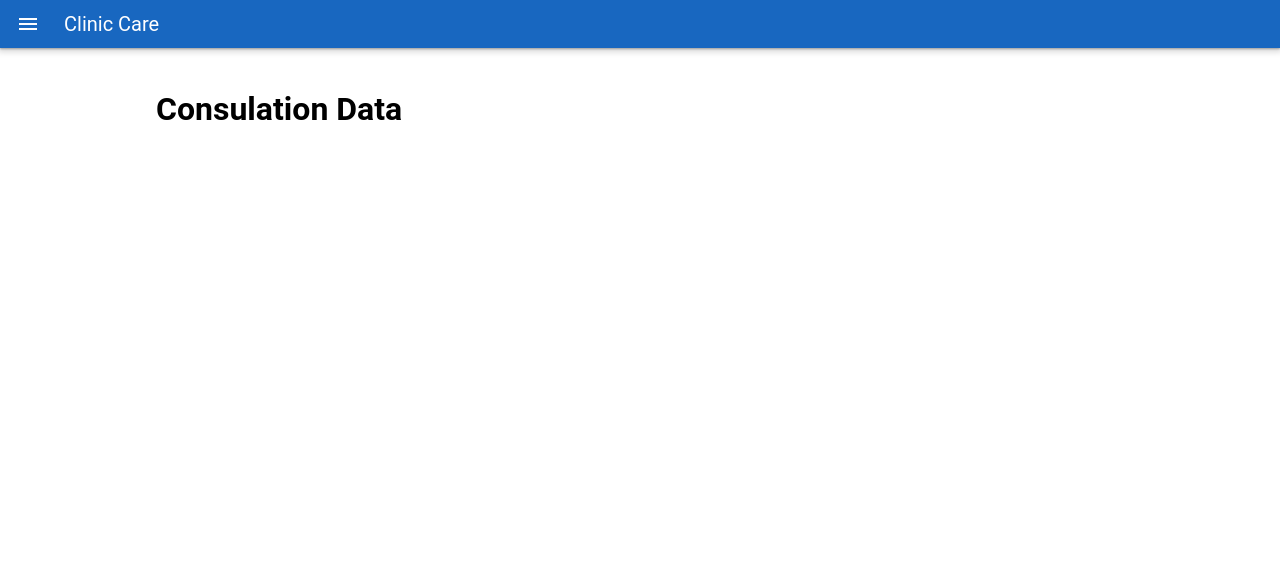
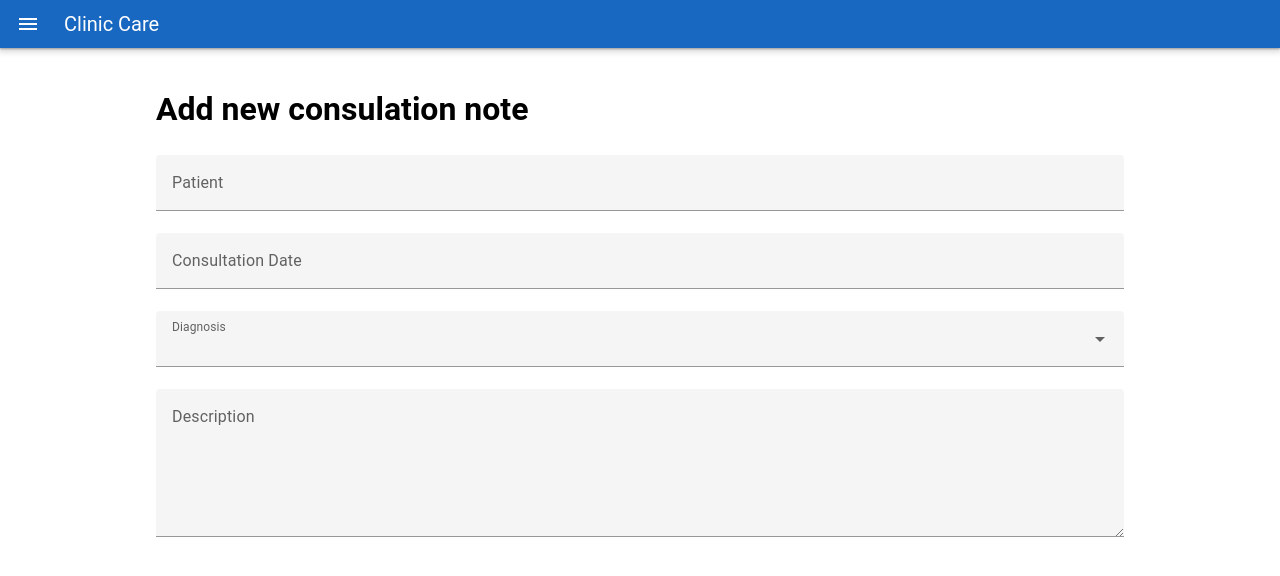
Before and after one commit to farahriz/clinic-care, a Nuxt app in the folder frontend/: page /consultations/add in a window 1280 px wide. Shown: the top 576 px of the page. Built offline with nearby package versions, Linux system fonts and the light colour scheme.

Commit message:
feat: link add page from consult list page

```diff
--- a/frontend/pages/consultations/[id].vue
+++ b/frontend/pages/consultations/[id].vue
@@ -1,6 +1,38 @@
 <template>
     <h1>Consulation Data</h1>
+    <v-row>
+        <v-btn prepend-icon="mdi-pencil" color="secondary" text="Edit" class="mb-5" @click="initEditMode"></v-btn>
+        <v-spacer />
+        <v-btn prepend-icon="mdi-content-save" color="primary" text="Save changes" class="mb-5" @click="saveChanges" v-if="!readOnly"></v-btn>
+    </v-row>
+    <v-alert type="warning" variant="tonal" v-if="hasUnsavedChanges" >
+        You have unsaved changes
+    </v-alert>
+    <v-text-field label="ID" disabled v-model="consultNoteData.id"></v-text-field>
+    <ConsultationForm :readOnly="readOnly" v-model:consultNoteData="consultNoteData">
+    </ConsultationForm>
 </template>
 
 <script setup lang="ts">
+import ConsultationForm from '~/components/consultationForm.vue';
+
+const readOnly = ref(true)
+const hasUnsavedChanges = ref(false)
+
+const consultNoteData = ref({
+    id: "",
+    patient: "",
+    consultDate: "",
+    code: "",
+    description: ""
+})
+
+function initEditMode(){
+    readOnly.value = !readOnly.value
+}
+
+function saveChanges(){
+    hasUnsavedChanges.value = false
+}
+
 </script>
--- /dev/null
+++ b/frontend/pages/consultations/add.vue
@@ -0,0 +1,17 @@
+<template>
+    <h1>Add new consulation note</h1>
+    <ConsultationForm :readonly="false" v-model:consultNoteData="consultNoteData"/>
+</template>
+
+<script setup lang="ts">
+const route = useRoute()
+
+const consultNoteData = ref({
+    patient: "",
+    consultDate: "",
+    code: "",
+    description: ""
+})
+
+
+</script>
--- a/frontend/pages/consultations/index.vue
+++ b/frontend/pages/consultations/index.vue
@@ -1,9 +1,7 @@
 <template>
     <h1>Consultations</h1>
-    <v-btn color="primary"  text="Add new consulation" prepend-icon="mdi-plus">
-    </v-btn>
-
-    <ConsultationForm></ConsultationForm>
+        <v-btn color="primary"  text="Add new consulation" prepend-icon="mdi-plus" :to="{name: 'consultations-add'}">
+        </v-btn>
 
     <v-data-table class="mt-5"></v-data-table>
 </template>
```
